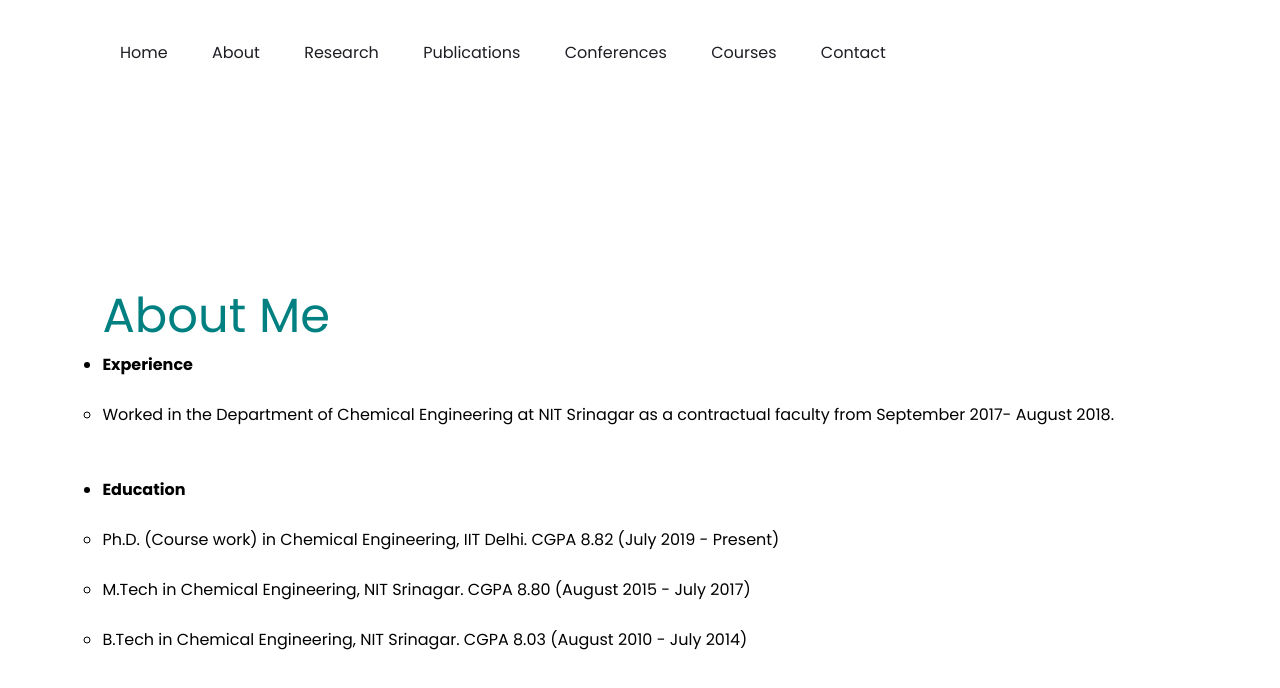
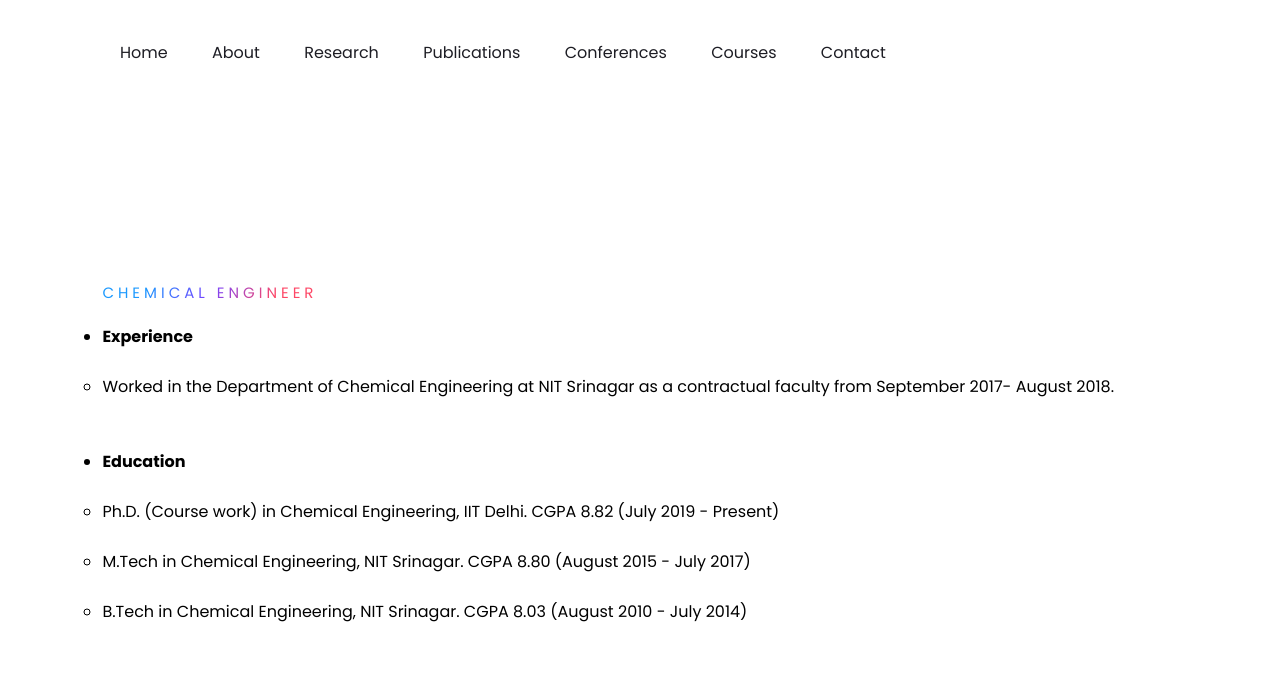
Before and after one commit to iqraaiks/new-webpage, a plain HTML site: page about.html in a window 1280 px wide. Drawn offline with Linux system fonts and the light colour scheme.

Commit message:
Update about.html

```diff
--- a/about.html
+++ b/about.html
@@ -24,10 +24,7 @@
         </nav>
 
         <div class="content">
-            <font face="Verdana" size="7"
-								color="#008080">
-								About Me
-							</font>
+            <span class="title">Chemical Engineer</span>
              <ul>
                                     <li>
                                         <b>Experience</b><br><br>
```
